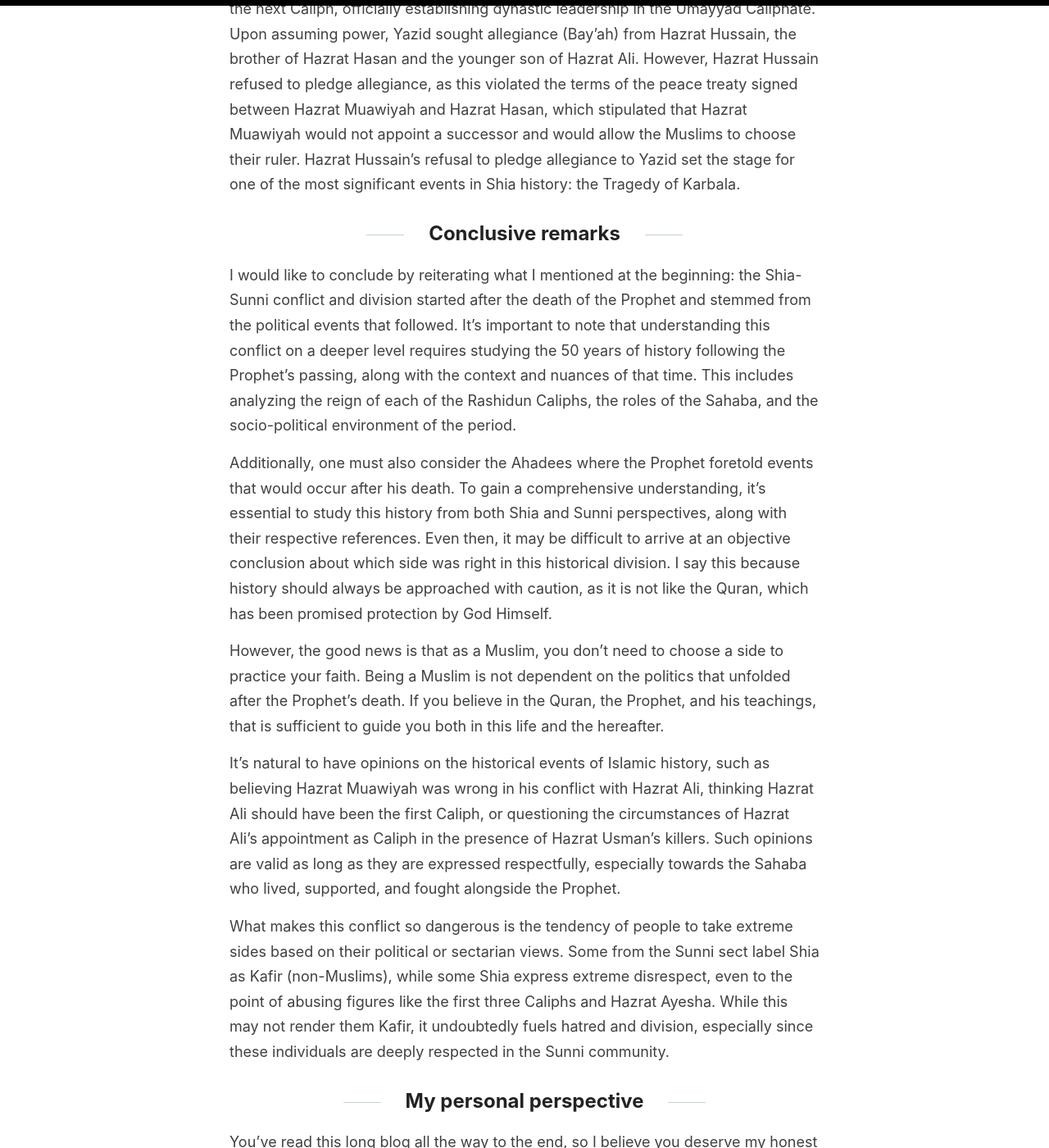
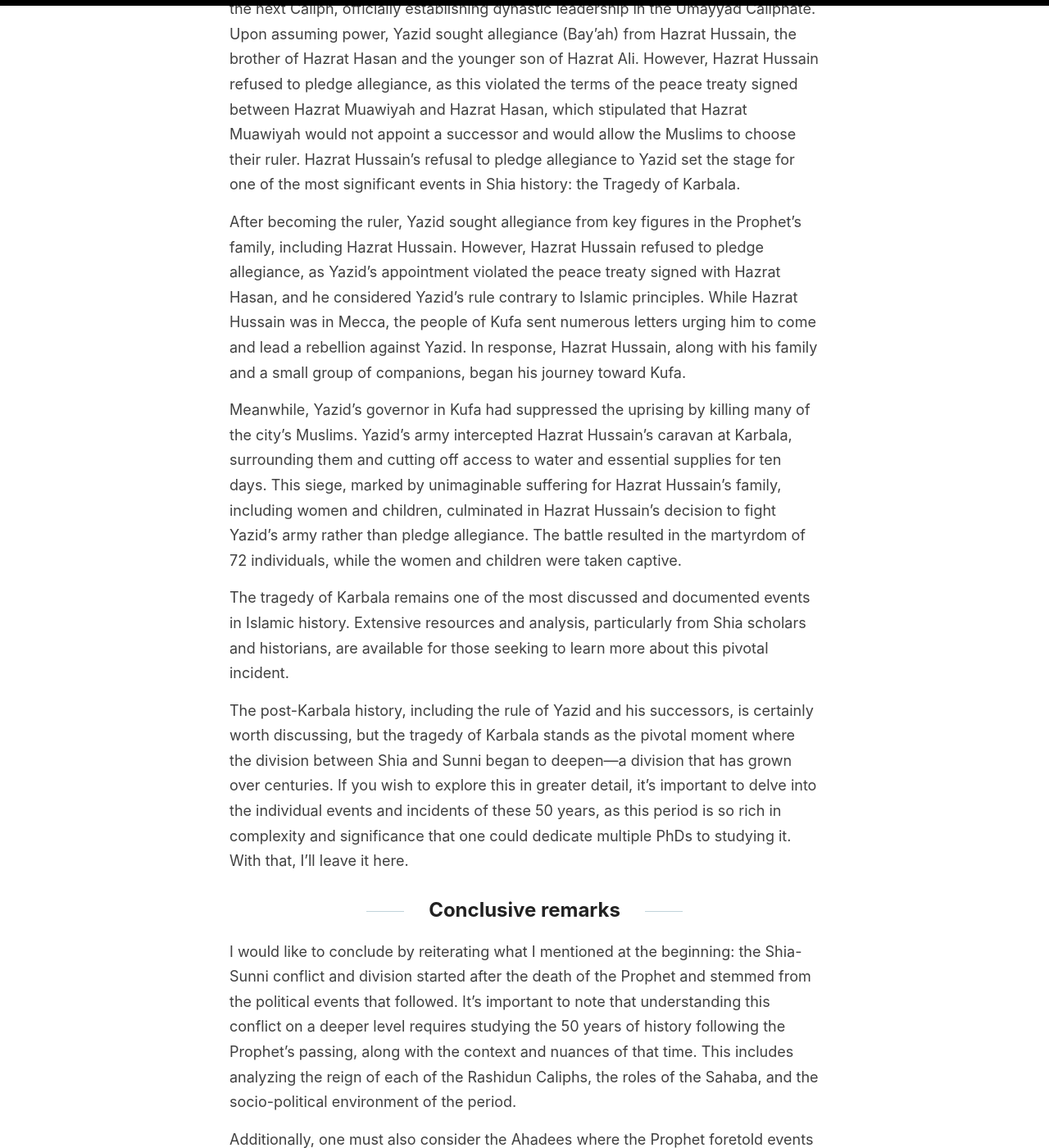
Before and after one commit to Ubaidbutt/ubaidbutt.github.io, a Jekyll site: the page built from _posts/2024-11-29-shia-sunni-conflict.md, in a window 1280 px wide and 1400 px high, scrolled down 6242 px. Shown: the whole window at 82% size. Built offline with Jekyll 4.4.1, drawn with Linux system fonts in a browser that asks for light colours.

Commit message:
Completed the entire blog

```diff
--- a/_posts/2024-11-29-shia-sunni-conflict.md
+++ b/_posts/2024-11-29-shia-sunni-conflict.md
@@ -62,6 +62,14 @@ Before discussing the death of Hazrat Muawiyah, it is important to mention anoth
 
 Hazrat Muawiyah passed away after a 20-year rule and appointed his son Yazid as the next Caliph, officially establishing dynastic leadership in the Umayyad Caliphate. Upon assuming power, Yazid sought allegiance (Bay'ah) from Hazrat Hussain, the brother of Hazrat Hasan and the younger son of Hazrat Ali. However, Hazrat Hussain refused to pledge allegiance, as this violated the terms of the peace treaty signed between Hazrat Muawiyah and Hazrat Hasan, which stipulated that Hazrat Muawiyah would not appoint a successor and would allow the Muslims to choose their ruler. Hazrat Hussain’s refusal to pledge allegiance to Yazid set the stage for one of the most significant events in Shia history: the Tragedy of Karbala.
 
+After becoming the ruler, Yazid sought allegiance from key figures in the Prophet's family, including Hazrat Hussain. However, Hazrat Hussain refused to pledge allegiance, as Yazid's appointment violated the peace treaty signed with Hazrat Hasan, and he considered Yazid's rule contrary to Islamic principles. While Hazrat Hussain was in Mecca, the people of Kufa sent numerous letters urging him to come and lead a rebellion against Yazid. In response, Hazrat Hussain, along with his family and a small group of companions, began his journey toward Kufa.
+
+Meanwhile, Yazid's governor in Kufa had suppressed the uprising by killing many of the city's Muslims. Yazid's army intercepted Hazrat Hussain's caravan at Karbala, surrounding them and cutting off access to water and essential supplies for ten days. This siege, marked by unimaginable suffering for Hazrat Hussain's family, including women and children, culminated in Hazrat Hussain's decision to fight Yazid's army rather than pledge allegiance. The battle resulted in the martyrdom of 72 individuals, while the women and children were taken captive.
+
+The tragedy of Karbala remains one of the most discussed and documented events in Islamic history. Extensive resources and analysis, particularly from Shia scholars and historians, are available for those seeking to learn more about this pivotal incident.
+
+The post-Karbala history, including the rule of Yazid and his successors, is certainly worth discussing, but the tragedy of Karbala stands as the pivotal moment where the division between Shia and Sunni began to deepen—a division that has grown over centuries. If you wish to explore this in greater detail, it's important to delve into the individual events and incidents of these 50 years, as this period is so rich in complexity and significance that one could dedicate multiple PhDs to studying it. With that, I’ll leave it here.
+
 ## Conclusive remarks
 I would like to conclude by reiterating what I mentioned at the beginning: the Shia-Sunni conflict and division started after the death of the Prophet and stemmed from the political events that followed. It’s important to note that understanding this conflict on a deeper level requires studying the 50 years of history following the Prophet’s passing, along with the context and nuances of that time. This includes analyzing the reign of each of the Rashidun Caliphs, the roles of the Sahaba, and the socio-political environment of the period.
 
```
